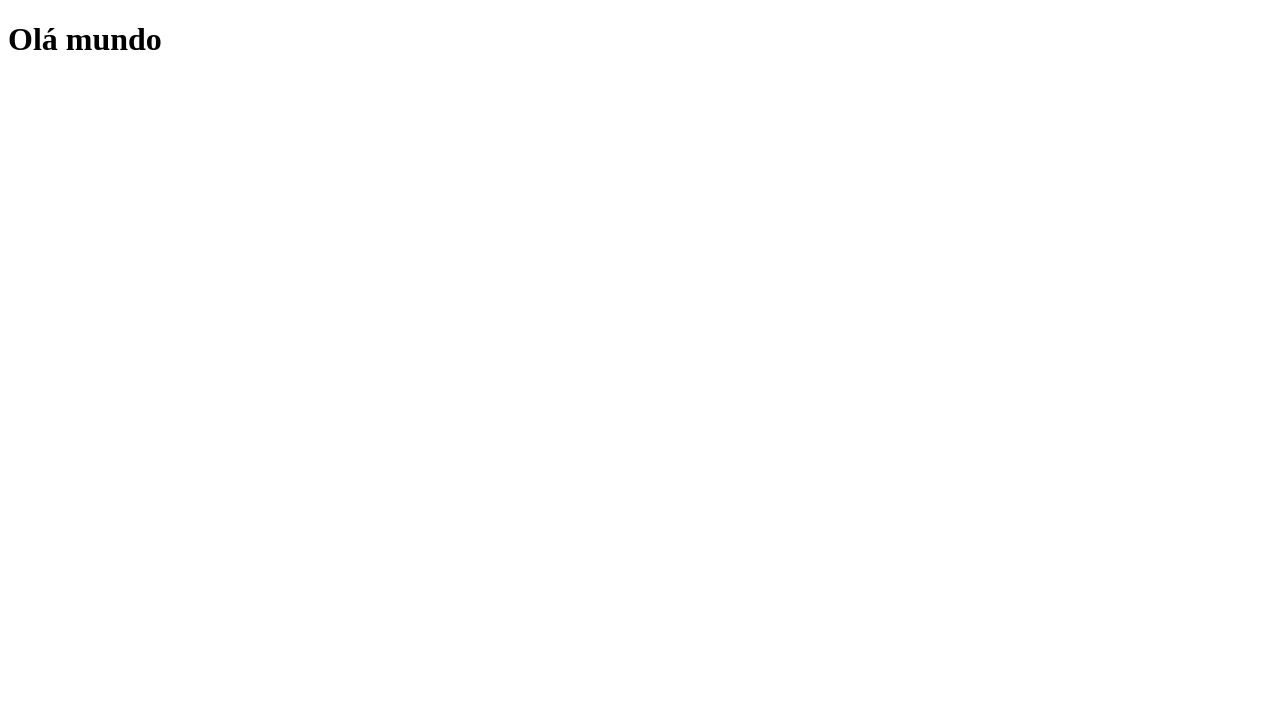
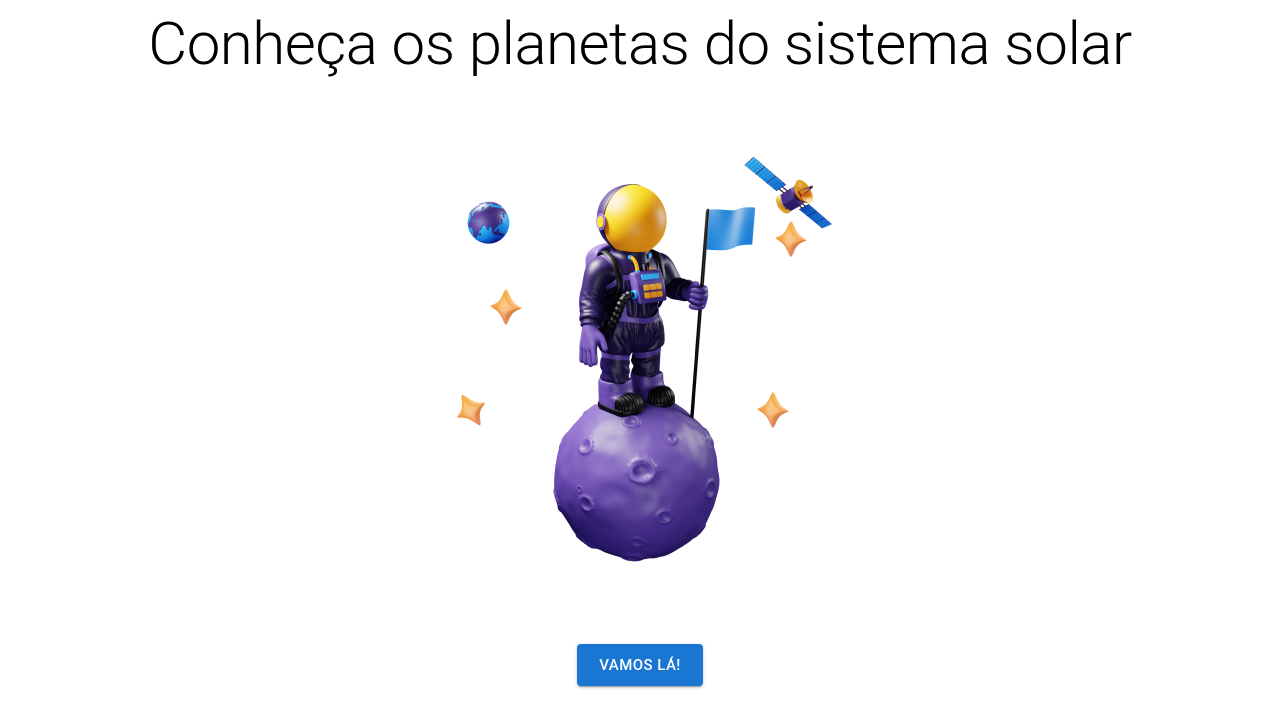
Before and after one commit to ernanijose/curso-decolando-solar-pwa, a React (Create React App) app: page / in a window 1280 px wide. Shown: the top 728 px of the page. Built offline with nearby package versions, Linux system fonts and the light colour scheme.

Commit message:
Criando a pagina de planetas

```diff
--- a/src/App.js
+++ b/src/App.js
@@ -2,6 +2,7 @@ import { ThemeProvider } from "@mui/material";
 import tema from "./Tema";
 import { BrowserRouter, Route, Routes } from "react-router-dom";
 import PaginaInicio from "./paginas/inicio";
+import PaginaPlanetas from "./paginas/planetas";
 
 function App() {
   return (
@@ -12,6 +13,7 @@ function App() {
         <BrowserRouter>
           <Routes>
             <Route path="/" element={<PaginaInicio />} />
+            <Route path="/planetas" element={<PaginaPlanetas />} />
           </Routes>
         </BrowserRouter>
       </ThemeProvider>
--- a/src/paginas/inicio.js
+++ b/src/paginas/inicio.js
@@ -1,5 +1,22 @@
+import { Button, Stack, Typography } from "@mui/material";
+import { Link } from "react-router-dom";
+
 export default function PaginaInicio(){
     return (
-        <h1>Olá mundo</h1>
+        <Stack
+        direction="column"
+        justifyContent="center"
+        alignItems="center"
+        spacing={2}
+        >
+            <Typography variant="h2" component="h1">
+            Conheça os planetas do sistema solar
+            </Typography>
+
+            <img class="efeito-flutuando" src="/img/astronauta.png" alt="Astronauta flutuando" />
+            <Link to="/planetas">
+            <Button variant="contained" size="large">Vamos lá!</Button>
+            </Link>
+        </Stack>
     );
 }
--- /dev/null
+++ b/src/paginas/planetas.js
@@ -0,0 +1,28 @@
+import { Card, CardActionArea, CardContent, Container, Grid, Typography } from "@mui/material";
+import { Link } from "react-router-dom";
+
+export default function PaginaPlanetas(){
+    return (
+        <Container maxWidth="lg">
+            <Typography variant="h2" component="h1" textAlign="center">
+                Planetas do sistema solar!
+            </Typography>
+            <Grid container spacing={2} mt={2}>
+                <Grid item xs={6} sm={4} md={3} lg={2} xl={2}>
+                    <Card>
+                        <Link to="/planeta/test">
+                            <CardActionArea>
+                                <CardContent>
+                                    <img src="" alt="" width="100%" />
+                                    <Typography variant="h5" component="h2">Terra</Typography>
+                                </CardContent>
+                            </CardActionArea>
+                        </Link>
+                    </Card>
+                </Grid>
+
+            </Grid>
+        </Container>
+
+    );
+}
```
Also changed, not shown: public/img/astronauta.png (added).
